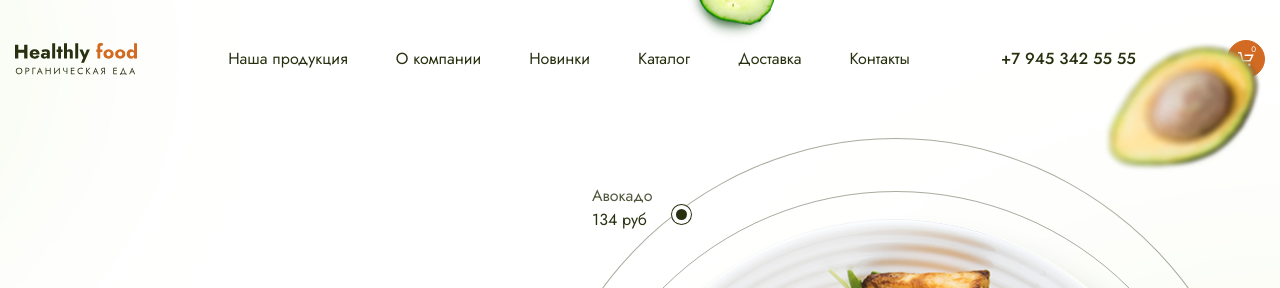
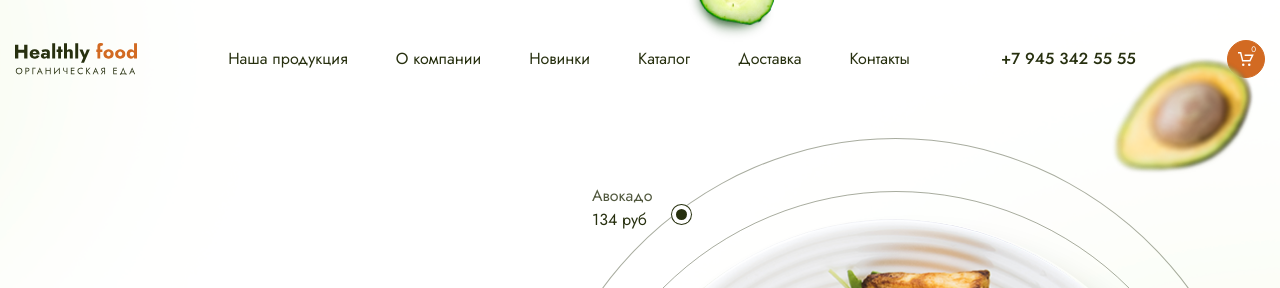
Before and after one commit to MrBIOsh/Module02-Shop, a website built with webpack: page src/index.html in a window 1280 px wide. Shown: the top 288 px of the page. Built offline with nearby package versions, Linux system fonts and the light colour scheme.

Commit message:
Added corrections

```diff
--- a/src/styles/main.scss
+++ b/src/styles/main.scss
@@ -194,10 +194,10 @@ body {
         right: 104px;
     }
     &__avocado {
-        width: 16rem;
+        width: 14.5rem;
         position: absolute;
-        top: 40px;
-        right: 18px;
+        top: 55px;
+        right: 25px;
     }
     &__cucumber {
         width: 9rem;
```
Also changed, not shown: dist/styles/main.css.
